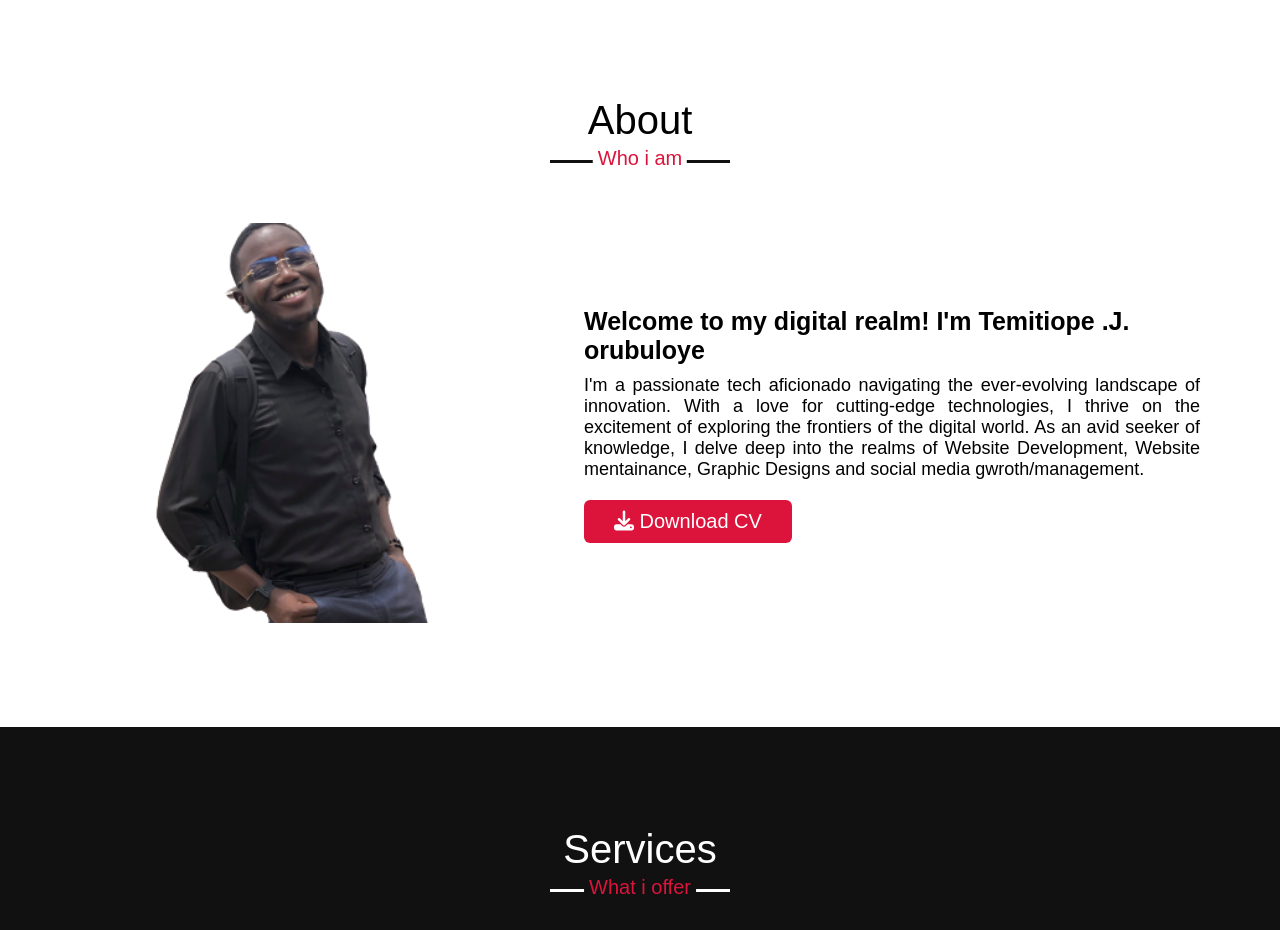
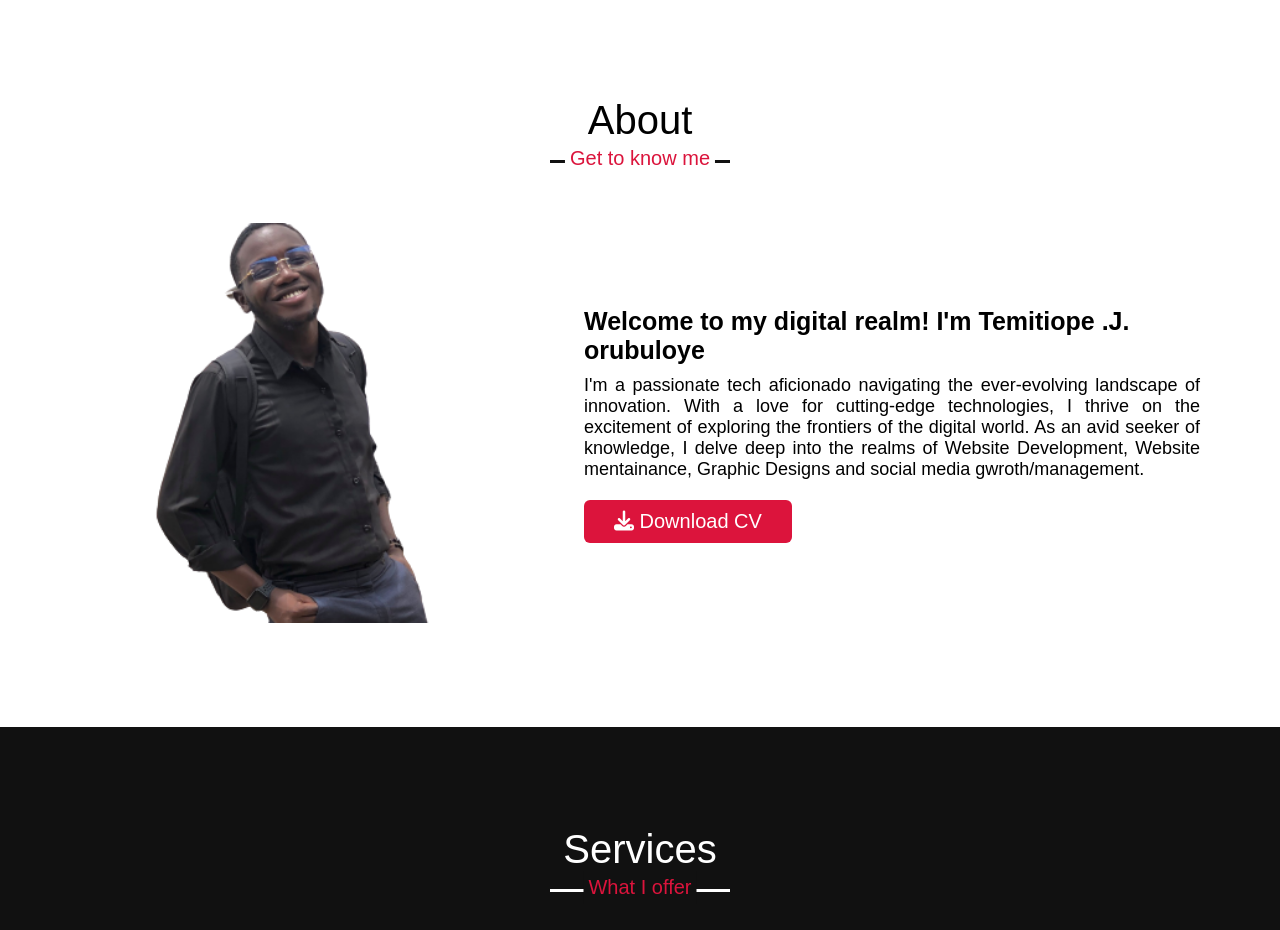
Before and after one commit to Atmosphere0102/Portfolio, a plain HTML site: page index.html in a window 1280 px wide. Shown: the part 802-1732 px from the top of the page. Drawn offline with nearby package versions, Linux system fonts and the light colour scheme.

Commit message:
Update style.css

```diff
--- a/style.css
+++ b/style.css
@@ -166,7 +166,7 @@ section .title::after{
 
 /* my about styling start */
 .about .title::after{
-    content: "Who i am";
+    content: "Get to know me";
 }
 .about .about-content .left{
     width: 45%;
@@ -222,7 +222,7 @@ section .title::after{
 }
 .service .title::after{
     background: #111;
-    content: "What i offer";
+    content: "What I offer";
 }
 .service .service-content .card{
     width: calc(25% - 35px);
```
